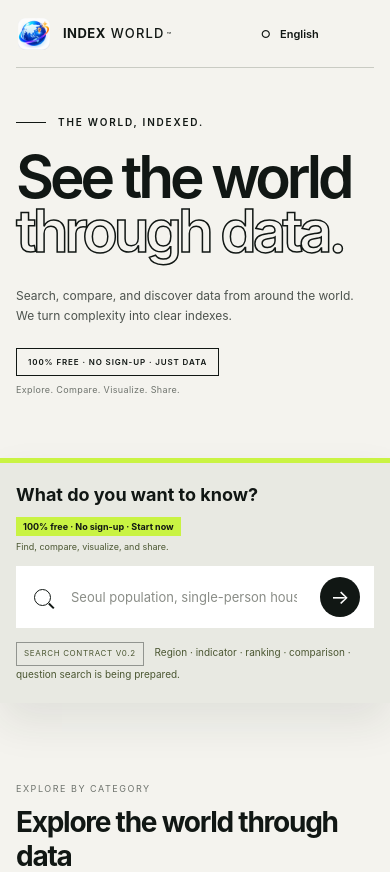
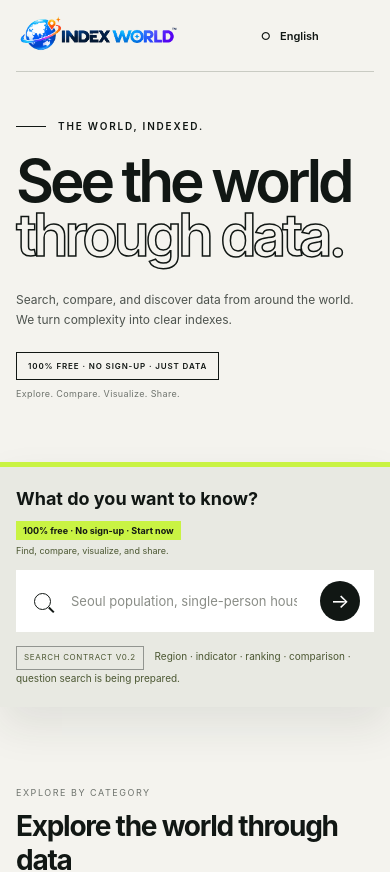
Before and after one commit to simpleisabest/INDEX_WORLD, a Next.js app: page / in a window 390 px wide. Shown: the top 872 px of the page. Built offline with nearby package versions, Linux system fonts and the light colour scheme.

Commit message:
feat: apply official INDEX WORLD header logo

```diff
--- a/app/globals.css
+++ b/app/globals.css
@@ -7,12 +7,10 @@ button,input,select { font:inherit; }
 .shell { width:min(1180px, calc(100% - 48px)); margin-inline:auto; }
 .sr-only { position:absolute; width:1px; height:1px; padding:0; margin:-1px; overflow:hidden; clip:rect(0,0,0,0); white-space:nowrap; border:0; }
 
-.site-header { height:76px; display:flex; align-items:center; justify-content:space-between; border-bottom:1px solid var(--line); }
-.brand { display:flex; align-items:center; gap:11px; }
-.brand sup,.footer sup { font-size:7px; vertical-align:top; }
-.brand-icon { width:40px; height:40px; object-fit:contain; flex:0 0 auto; }
-.brand-wordmark { display:flex; align-items:baseline; gap:5px; color:var(--ink); line-height:1; white-space:nowrap; }
-.brand-wordmark b { font-size:15px; font-weight:700; letter-spacing:.035em; }.brand-wordmark > span { font-size:15px; font-weight:500; letter-spacing:.09em; }.brand-wordmark sup { margin-left:-3px; }
+.site-header { height:92px; display:flex; align-items:center; justify-content:space-between; gap:32px; border-bottom:1px solid var(--line); }
+.brand { display:flex; align-items:center; flex:0 1 auto; min-width:0; }
+.footer sup { font-size:7px; vertical-align:top; }
+.brand-logo { display:block; width:220px; max-width:100%; height:auto; aspect-ratio:3 / 1; object-fit:contain; }
 .header-nav { display:flex; align-items:center; gap:38px; font-size:11px; font-weight:600; letter-spacing:.12em; }
 .korea-link { padding:10px 0; border-bottom:1px solid var(--ink); }
 .language { display:flex; align-items:center; gap:8px; }
@@ -26,7 +24,7 @@ button,input,select { font:inherit; }
 .hero > p { margin:-65px 0 0 min(49vw,580px); color:#4d534e; line-height:1.7; font-size:13px; }
 .free-promise { margin:22px 0 0 min(49vw,580px); display:flex; align-items:center; gap:14px; width:max-content; max-width:calc(100% - min(49vw,580px)); }
 .free-promise strong { padding:8px 11px; border:1px solid var(--ink); font-size:9px; letter-spacing:.11em; font-weight:600; white-space:nowrap; }
-.free-promise span { color:var(--muted); font-size:10px; letter-spacing:.04em; white-space:nowrap; }
+.free-promise span { color:var(--muted); font-size:10px; letter-spacing:.04em; white-space:normal; }
 .hero-index { position:absolute; right:0; top:58px; writing-mode:vertical-rl; font-size:9px; letter-spacing:.14em; color:var(--muted); }
 .hero-index span { margin-block:7px; }
 
@@ -141,7 +139,7 @@ button,input,select { font:inherit; }
 
 @media (max-width:760px) {
   .shell { width:min(100% - 32px,1180px); }
-  .site-header { height:68px; }.header-nav { gap:16px; }.korea-link { display:none; }.brand-icon { width:36px; height:36px; }.brand-wordmark b,.brand-wordmark > span { font-size:13px; }
+  .site-header { height:72px; gap:18px; }.header-nav { gap:16px; }.korea-link { display:none; }.brand-logo { width:165px; }
   .hero { min-height:390px; padding:48px 0 45px; }.hero h1 { margin-top:22px; font-size:clamp(48px,15vw,66px); }.hero > p { margin:28px 0 0; font-size:12px; }.free-promise { margin:22px 0 0; max-width:100%; align-items:flex-start; flex-direction:column; gap:8px; }.free-promise strong { font-size:8px; }.free-promise span { font-size:9px; }.desktop-break { display:none; }.hero-index { display:none; }
   .search-wrap { width:100%; margin-bottom:-40px; }.search-panel { padding:21px 16px 20px; }.search-heading-row { align-items:start; margin-bottom:12px; }.search-heading-row span { display:none; }.search-trust { align-items:flex-start; flex-direction:column; gap:5px; margin:0 0 14px; }.search-trust strong { font-size:9px; }.search-trust span { font-size:9px; }.search-form { min-height:62px; padding-left:18px; grid-template-columns:27px 1fr 42px; }.search-form input { font-size:13px; padding-inline:10px; }.search-form button { width:40px; height:40px; }.search-suggestions { padding:14px 12px; }.search-suggestions > div { display:grid; grid-template-columns:1fr 1fr; }.search-suggestions button { min-width:0; padding-inline:8px; }.search-status p { line-height:1.7; }.search-status p span { display:inline-block; }
   .ad-slot { min-height:30px; margin-top:55px; margin-bottom:-75px; }.ad-slot > div { justify-content:space-between; padding-inline:8px; }.map-section + .ad-slot { margin-top:15px; margin-bottom:-55px; }
@@ -153,8 +151,8 @@ button,input,select { font:inherit; }
 }
 
 @media (max-width:360px) {
-  .shell { width:calc(100% - 24px); }.brand { font-size:14px; gap:8px; }.brand-mark { width:30px; height:30px; }.language select { max-width:95px; font-size:10px; }
-  .brand { gap:7px; }.brand-icon { width:32px; height:32px; }.brand-wordmark { gap:3px; }.brand-wordmark b,.brand-wordmark > span { font-size:12px; }.hero h1 { font-size:48px; }.hero > p { font-size:12px; }.search-panel { padding-inline:12px; }.search-form { padding-left:14px; grid-template-columns:24px minmax(0,1fr) 38px; }.search-form input { font-size:11px; padding-inline:7px; }.search-form button { width:36px; height:36px; }.search-status p { font-size:9px; }
+  .shell { width:calc(100% - 24px); }.site-header { gap:12px; }.brand-logo { width:140px; }.language select { max-width:95px; font-size:10px; }
+  .hero h1 { font-size:48px; }.hero > p { font-size:12px; }.search-panel { padding-inline:12px; }.search-form { padding-left:14px; grid-template-columns:24px minmax(0,1fr) 38px; }.search-form input { font-size:11px; padding-inline:7px; }.search-form button { width:36px; height:36px; }.search-status p { font-size:9px; }
   .kpi-grid { grid-template-columns:1fr; }.kpi-card { min-height:250px; border-right:0; border-bottom:1px solid #bdc0b9 !important; }.kpi-card:last-child { border-bottom:0 !important; }.kpi-status { white-space:normal; }
   .map-copy h2 { font-size:36px; }.map-visual { height:450px; }.share-actions button { padding:11px 12px; }.share-actions button span { margin-right:7px; }
 }
--- a/components/blocks.tsx
+++ b/components/blocks.tsx
@@ -24,9 +24,16 @@ export function HeaderBlock() {
   const { locale, setLocale, isLoading, t } = useLocale();
   return (
     <header className="site-header shell">
-      <a className="brand" href="#top" aria-label="INDEX WORLD 홈">
-        <Image className="brand-icon" src={`${iconBasePath}/icons/icon-192x192.png`} alt="" width={40} height={40} priority />
-        <span className="brand-wordmark" aria-hidden="true"><b>INDEX</b><span>WORLD</span><sup>™</sup></span>
+      <a className="brand" href={`${iconBasePath}/`} aria-label="INDEX WORLD Home">
+        <Image
+          className="brand-logo"
+          src={`${iconBasePath}/brand/index-world-logo.webp`}
+          alt=""
+          width={2172}
+          height={724}
+          sizes="(max-width: 360px) 140px, (max-width: 760px) 165px, 220px"
+          priority
+        />
       </a>
       <nav className="header-nav" aria-label="주요 메뉴">
         <a className="korea-link" href="#map">{t("nav.korea")}</a>
```
Also changed, not shown: public/brand/index-world-logo.webp (added).
